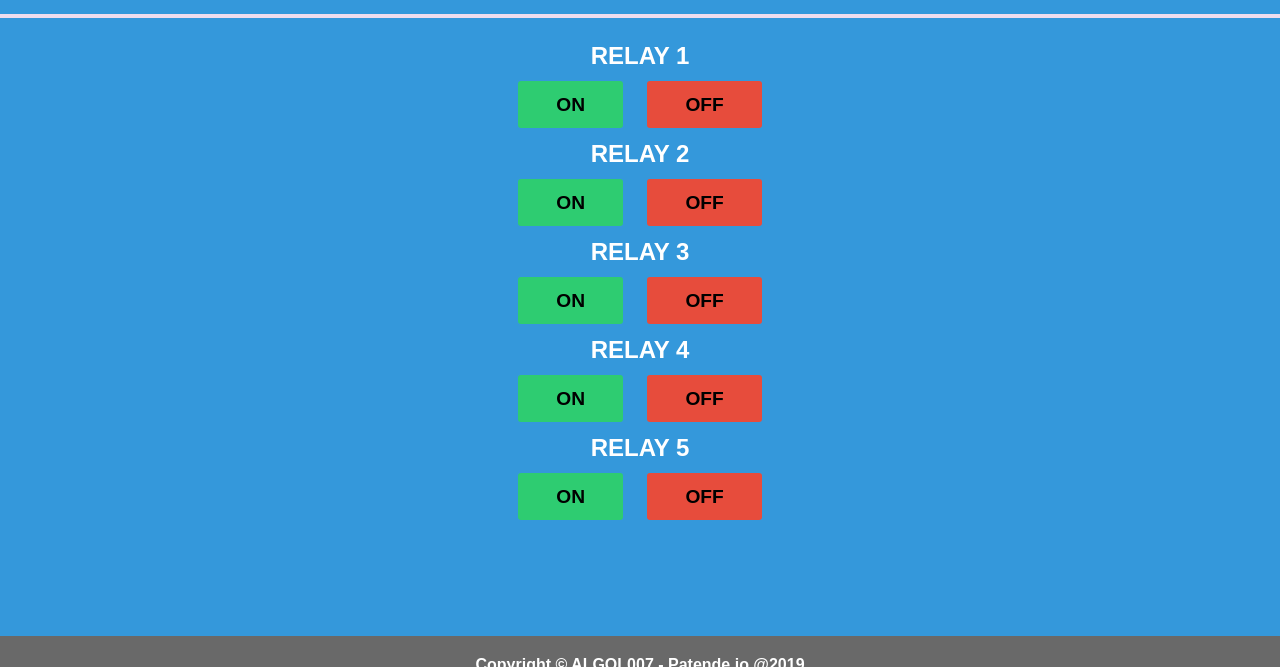
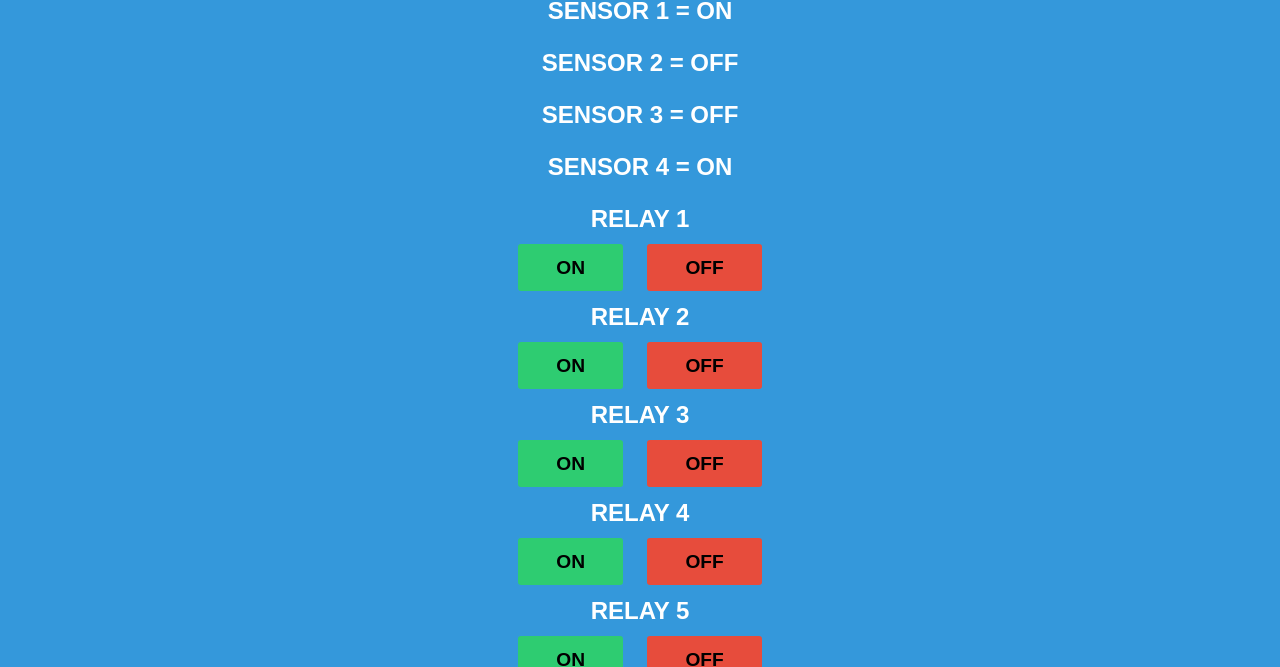
Before and after one commit to algol007/patende-app, a plain HTML site: page index.html in a window 1280 px wide. Shown: the part 433-1100 px from the top of the page. Drawn offline with Linux system fonts and the light colour scheme.

Commit message:
add digital input

```diff
--- a/index.html
+++ b/index.html
@@ -19,10 +19,21 @@
             <hr class="line1"/>
             <h2 class="main-title">Jumlah Konsumsi Listrik</h2>
             <h1 class="sensor">10,5</h1>
-            <h3 class="kwh">Kw</h3>
         </div>
         <div class="part lamp1">
             <hr class="line2"/>
+            <h2 class="sub-title">SENSOR 1 = <b>ON</b></h2>
+        </div>
+        <div class="part lamp1">
+            <h2 class="sub-title">SENSOR 2 = <b>OFF</b></h2>
+        </div>
+        <div class="part lamp1">
+            <h2 class="sub-title">SENSOR 3 = <b>OFF</b></h2>
+        </div>
+        <div class="part lamp1">
+            <h2 class="sub-title">SENSOR 4 = <b>ON</b></h2>
+        </div>
+        <div class="part lamp1">
             <h2 class="sub-title">RELAY 1</h2>
             <a href="https://api.thingspeak.com/update?api_key=NSXKPRO9HLHOB6E0&field1=1" class="button on">ON</a>
             <a href="https://api.thingspeak.com/update?api_key=NSXKPRO9HLHOB6E0&field1=0" class="button off">OFF</a>
--- a/js/index.js
+++ b/js/index.js
@@ -0,0 +1,3 @@
+function toggleSidebar(){
+    document.getElementById("sidebar").classList.toggle("active");
+  }
```
